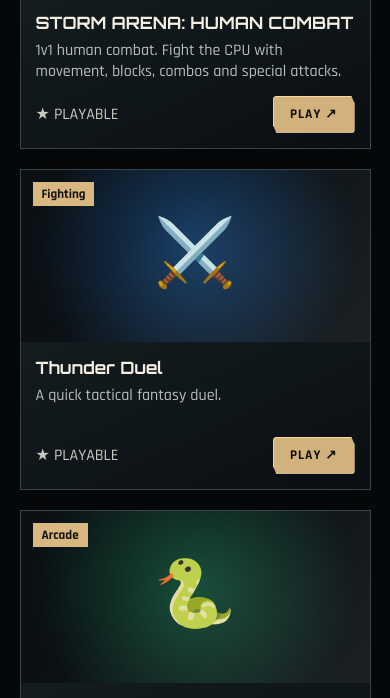
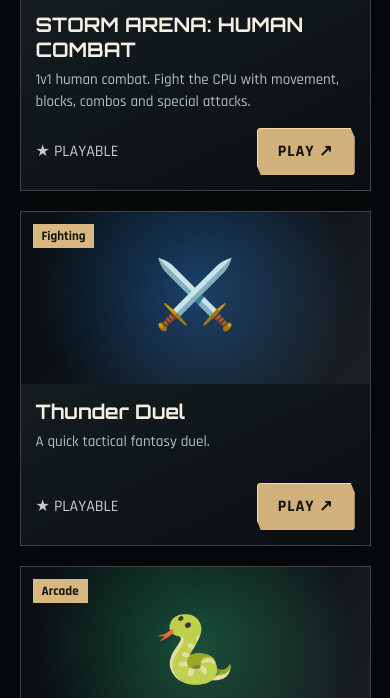
Before and after one commit to ritiknandal092-boop/thunder-zone, a plain HTML site: page index.html in a window 390 px wide. Shown: the part 1302-2000 px from the top of the page. Drawn offline with Linux system fonts and the light colour scheme.

Commit message:
improve mobile design

```diff
--- a/index.html
+++ b/index.html
@@ -66,7 +66,26 @@ main section{padding-top:75px;padding-bottom:75px}.sectiontop h2 span,.notice sp
 .gamebox{background:#0b1216;border-color:#a99a78}.gamehead h2{color:#e8c98e}
 @media(max-width:700px){.hero{min-height:680px;background-position:62% center}.hero:before{background:#02070b22}.hero h1{letter-spacing:-1px}.hero-content{padding-top:10px}.feature-strip{gap:7px}.feature-strip span{font-size:12px}.stats{gap:18px}}
 @media(prefers-reduced-motion:reduce){.hero:after{animation:none}}
-</style>
+@media (max-width: 600px) {
+  .logo {
+    font-size: 17px;
+    letter-spacing: 1px;
+  }
+
+  .card h3 {
+    font-size: 20px;
+  }
+
+  .card p {
+    font-size: 15px;
+    line-height: 1.5;
+  }
+
+  .play {
+    font-size: 16px;
+    padding: 12px 20px;
+  }
+ }</style>
 </head>
 <body>
 <header><div class="logo">THUNDER<b>ZONE</b></div><nav><a href="#home">Home</a><a href="#games">Games</a><a href="#about">About</a></nav><button class="navbtn" onclick="document.querySelector('#games').scrollIntoView({behavior:'smooth'})">PLAY NOW ⚡</button></header>
```
